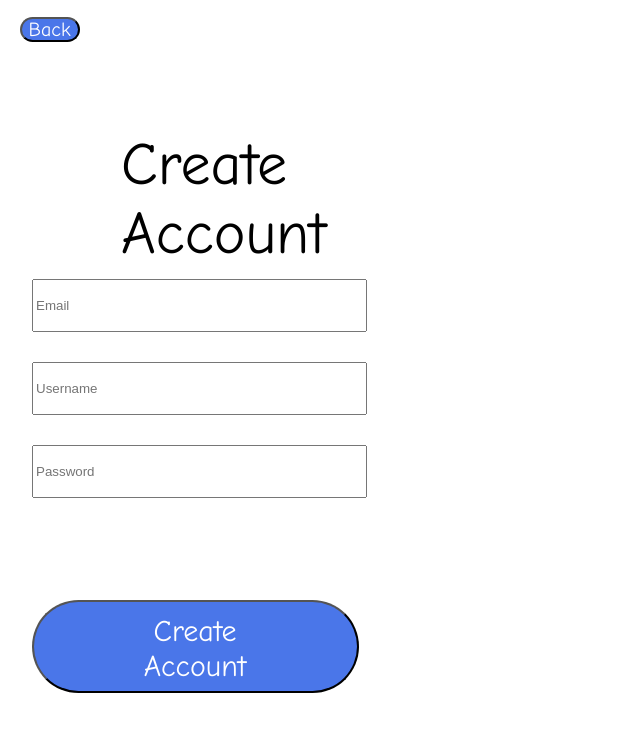
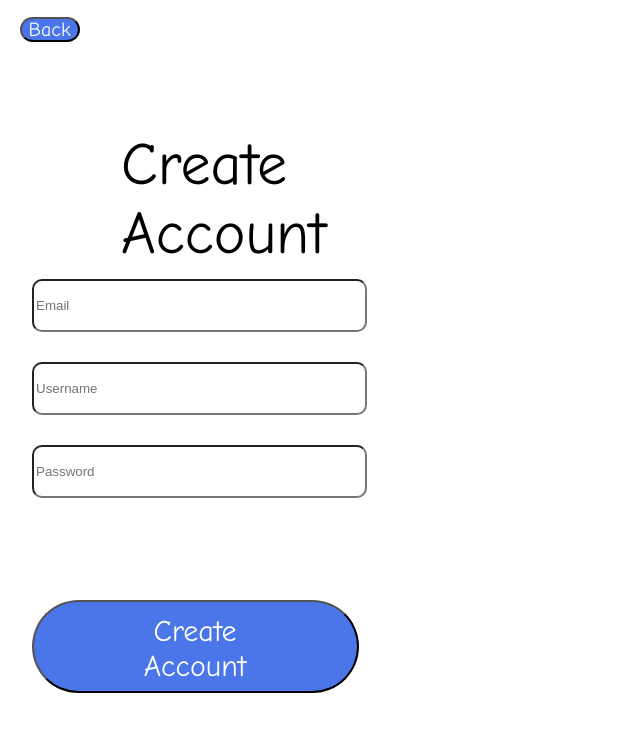
Before and after one commit to cooperstandard/foodflash, a React (Create React App) app: page /register in a window 1280 px wide. Shown: the top 732 px of the page, without its empty margins (0-640 px from the left). Built offline with nearby package versions, Linux system fonts and the light colour scheme.

Commit message:
css update

```diff
--- a/src/styles/LoginPage.css
+++ b/src/styles/LoginPage.css
@@ -72,6 +72,7 @@
     height: 47px;
     left: 32px;
     top: 279px;
+    border-radius: 10px;
 }
 
 .passwordBox {
@@ -80,6 +81,7 @@
     height: 47px;
     left: 32px;
     top: 362px;
+    border-radius: 10px;
     -webkit-text-security: disc;
 }
 
@@ -89,6 +91,7 @@
     height: 47px;
     left: 32px;
     top: 445px;
+    border-radius: 10px;
 }
 
 .errorText {
@@ -113,6 +116,7 @@
     height: 47px;
     left: 32px;
     top: 362px;
+    border-radius: 10px;
 }
 .CreateAccPasswordBox {
     position: absolute;
@@ -120,6 +124,7 @@
     height: 47px;
     left: 32px;
     top: 445px;
+    border-radius: 10px;
     -webkit-text-security: disc;
 }
 .EmailErrorText {
```
